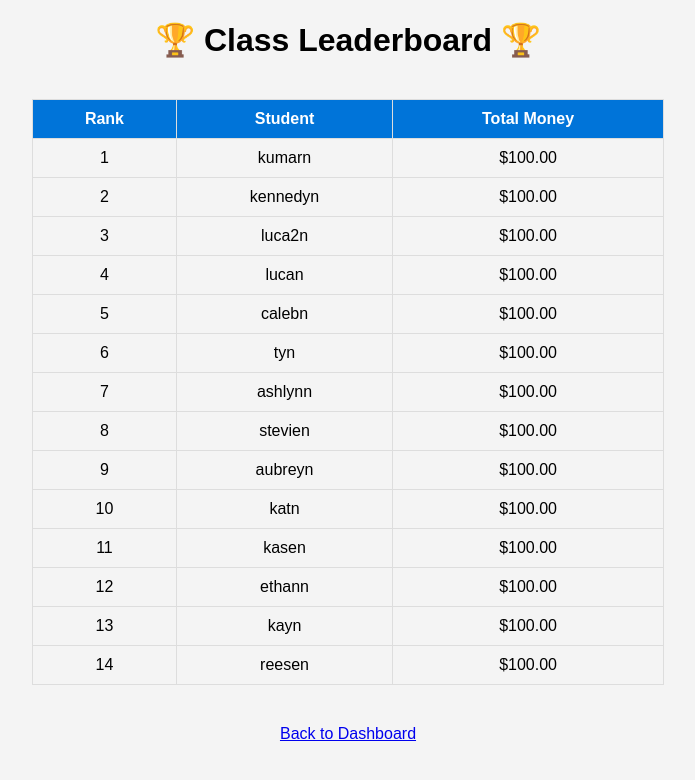
After one commit to luca-anthony/BellangerBank, a Flask app: page /leaderboard in a window 1280 px wide. The commit adds this page. Shown: the top 780 px of the page, without its empty margins (292-987 px from the left). Run offline with Flask 3, Linux system fonts and the light colour scheme; the visitor is signed in with stand-in values (Sample User, id 1).

Commit message:
Added leaderboard and savings interest projection

```diff
--- a/app.py
+++ b/app.py
@@ -2,8 +2,11 @@ from flask import Flask, render_template, request, redirect, url_for, session, f
 from datetime import datetime, timedelta
 from markupsafe import escape
 
-app = Flask(__name__, template_folder="templates")
+app = Flask(__name__)
 app.secret_key = "change_this_secret"
+
+# --- Interest rate ---
+DEFAULT_INTEREST_RATE = 0.05  # 5% per week
 
 # --- Fake database ---
 USERS = {
@@ -24,7 +27,8 @@ USERS = {
     "reesen": {"password": "reespw", "role": "student", "balance": 100.0, "savings_balance": 0.0, "lock_until": None, "orders": []}
 }
 
-# --- Index / user selection ---
+# --- Routes ---
+
 @app.route('/')
 def index():
     return render_template("index.html", users=USERS)
@@ -55,7 +59,7 @@ def logout():
     flash("Logged out.")
     return redirect(url_for('index'))
 
-# --- Admin Panel ---
+# --- Admin ---
 @app.route('/admin', methods=['GET', 'POST'])
 def admin():
     if "user" not in session or USERS[session["user"]]["role"] != "admin":
@@ -76,7 +80,7 @@ def admin():
 
     return render_template("admin.html", users=USERS, enumerate=enumerate)
 
-# --- Student Dashboard ---
+# --- Student ---
 @app.route('/student', methods=['GET', 'POST'])
 def student():
     if "user" not in session:
@@ -95,7 +99,16 @@ def student():
                 notifications.append(f"ORDER: {o['item']} ({o['date']}) DENIED. Reason: {o['reason']}")
             o["notified"] = True
 
-    return render_template("student.html", username=user, info=USERS[user], notifications=notifications)
+    projected = USERS[user]["savings_balance"] * (1 + DEFAULT_INTEREST_RATE)
+
+    return render_template(
+        "student.html",
+        username=user,
+        info=USERS[user],
+        notifications=notifications,
+        interest_rate=DEFAULT_INTEREST_RATE * 100,
+        projected_savings=projected
+    )
 
 # --- Savings ---
 @app.route('/savings', methods=['POST'])
@@ -141,7 +154,7 @@ def store():
 
     return redirect(url_for('student'))
 
-# --- Order Management (Admin) ---
+# --- Orders (Admin) ---
 @app.route('/approve_order/<student>/<int:idx>')
 def approve_order(student, idx):
     USERS[student]["orders"][idx]["status"] = "Approved"
@@ -158,6 +171,20 @@ def deny_order(student, idx):
     flash(f"Order denied for {student}")
     return redirect(url_for('admin'))
 
-# --- Run app ---
-if __name__ == '__main__':
+# --- Leaderboard ---
+@app.route('/leaderboard')
+def leaderboard():
+    if "user" not in session:
+        return redirect(url_for('index'))
+
+    leaderboard_data = []
+    for name, data in USERS.items():
+        if data["role"] == "student":
+            total = data["balance"] + data["savings_balance"]
+            leaderboard_data.append({"name": name, "total": total})
+
+    leaderboard_data.sort(key=lambda x: x["total"], reverse=True)
+    return render_template("leaderboard.html", leaderboard=leaderboard_data, enumerate=enumerate)
+
+if __name__ == "__main__":
     app.run(debug=True)
--- /dev/null
+++ b/templates/leaderboard.html
@@ -0,0 +1,26 @@
+<!DOCTYPE html>
+<html>
+<head>
+    <title>Class Leaderboard</title>
+    <style>
+        body { font-family: Arial; text-align: center; background: #f4f4f4; }
+        table { margin: 40px auto; border-collapse: collapse; width: 50%; }
+        th, td { border: 1px solid #ddd; padding: 10px; }
+        th { background: #0074D9; color: white; }
+    </style>
+</head>
+<body>
+    <h1>🏆 Class Leaderboard 🏆</h1>
+    <table>
+        <tr><th>Rank</th><th>Student</th><th>Total Money</th></tr>
+        {% for idx, s in enumerate(leaderboard, start=1) %}
+        <tr>
+            <td>{{ idx }}</td>
+            <td>{{ s.name }}</td>
+            <td>${{ "%.2f"|format(s.total) }}</td>
+        </tr>
+        {% endfor %}
+    </table>
+    <p><a href="{{ url_for('student') }}">Back to Dashboard</a></p>
+</body>
+</html>
```
Also changed, not shown: templates/admin.html (+7 -3 lines), templates/student.html (+9 -6 lines).
